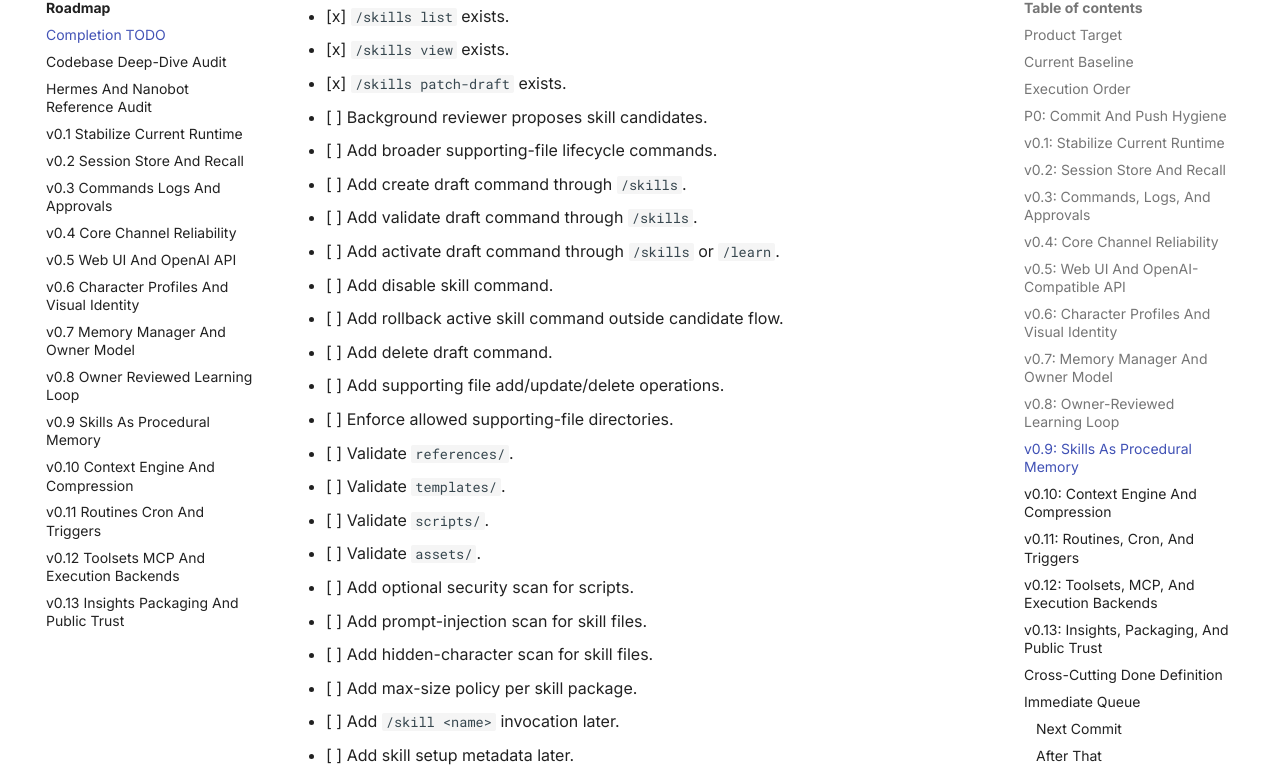
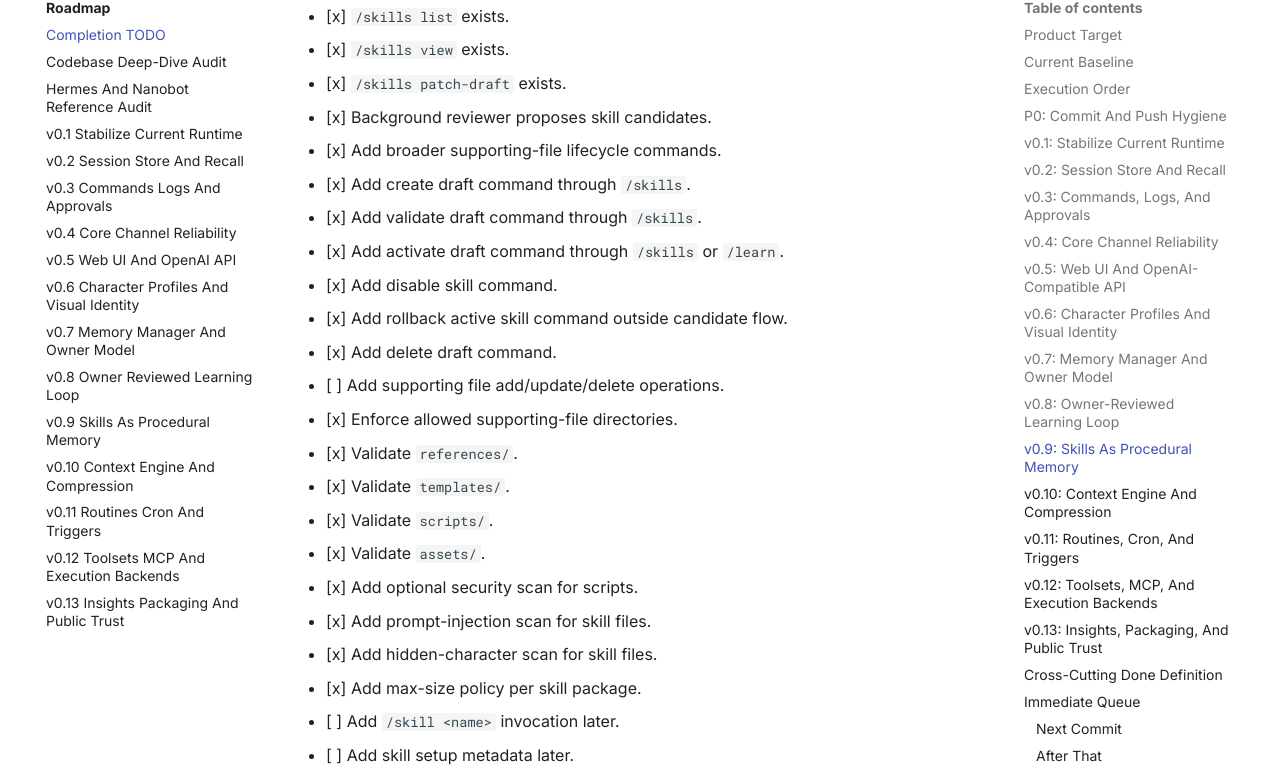
Before and after one commit to galyarderlabs/galyarder-agent, an MkDocs documentation site: the page built from docs/roadmap/TODO.md, in a window 1280 px wide and 1400 px high, scrolled down 16304 px. Shown: the part 153-928 px from the top of the window. Built offline with MkDocs 1.6.1 and Material for MkDocs 9.7.7, drawn with Linux system fonts in a browser that asks for light colours; comment, search, counter and statistics services are not loaded.

```diff
--- a/docs/roadmap/TODO.md
+++ b/docs/roadmap/TODO.md
@@ -526,24 +526,24 @@ Status: partial; local lifecycle strong, background proposal missing.
 - [x] `/skills list` exists.
 - [x] `/skills view` exists.
 - [x] `/skills patch-draft` exists.
-- [ ] Background reviewer proposes skill candidates.
-- [ ] Add broader supporting-file lifecycle commands.
-- [ ] Add create draft command through `/skills`.
-- [ ] Add validate draft command through `/skills`.
-- [ ] Add activate draft command through `/skills` or `/learn`.
-- [ ] Add disable skill command.
-- [ ] Add rollback active skill command outside candidate flow.
-- [ ] Add delete draft command.
+- [x] Background reviewer proposes skill candidates.
+- [x] Add broader supporting-file lifecycle commands.
+- [x] Add create draft command through `/skills`.
+- [x] Add validate draft command through `/skills`.
+- [x] Add activate draft command through `/skills` or `/learn`.
+- [x] Add disable skill command.
+- [x] Add rollback active skill command outside candidate flow.
+- [x] Add delete draft command.
 - [ ] Add supporting file add/update/delete operations.
-- [ ] Enforce allowed supporting-file directories.
-- [ ] Validate `references/`.
-- [ ] Validate `templates/`.
-- [ ] Validate `scripts/`.
-- [ ] Validate `assets/`.
-- [ ] Add optional security scan for scripts.
-- [ ] Add prompt-injection scan for skill files.
-- [ ] Add hidden-character scan for skill files.
-- [ ] Add max-size policy per skill package.
+- [x] Enforce allowed supporting-file directories.
+- [x] Validate `references/`.
+- [x] Validate `templates/`.
+- [x] Validate `scripts/`.
+- [x] Validate `assets/`.
+- [x] Add optional security scan for scripts.
+- [x] Add prompt-injection scan for skill files.
+- [x] Add hidden-character scan for skill files.
+- [x] Add max-size policy per skill package.
 - [ ] Add `/skill <name>` invocation later.
 - [ ] Add skill setup metadata later.
 - [ ] Add progressive loading improvements.
```
Also changed, not shown: 4 other files.
